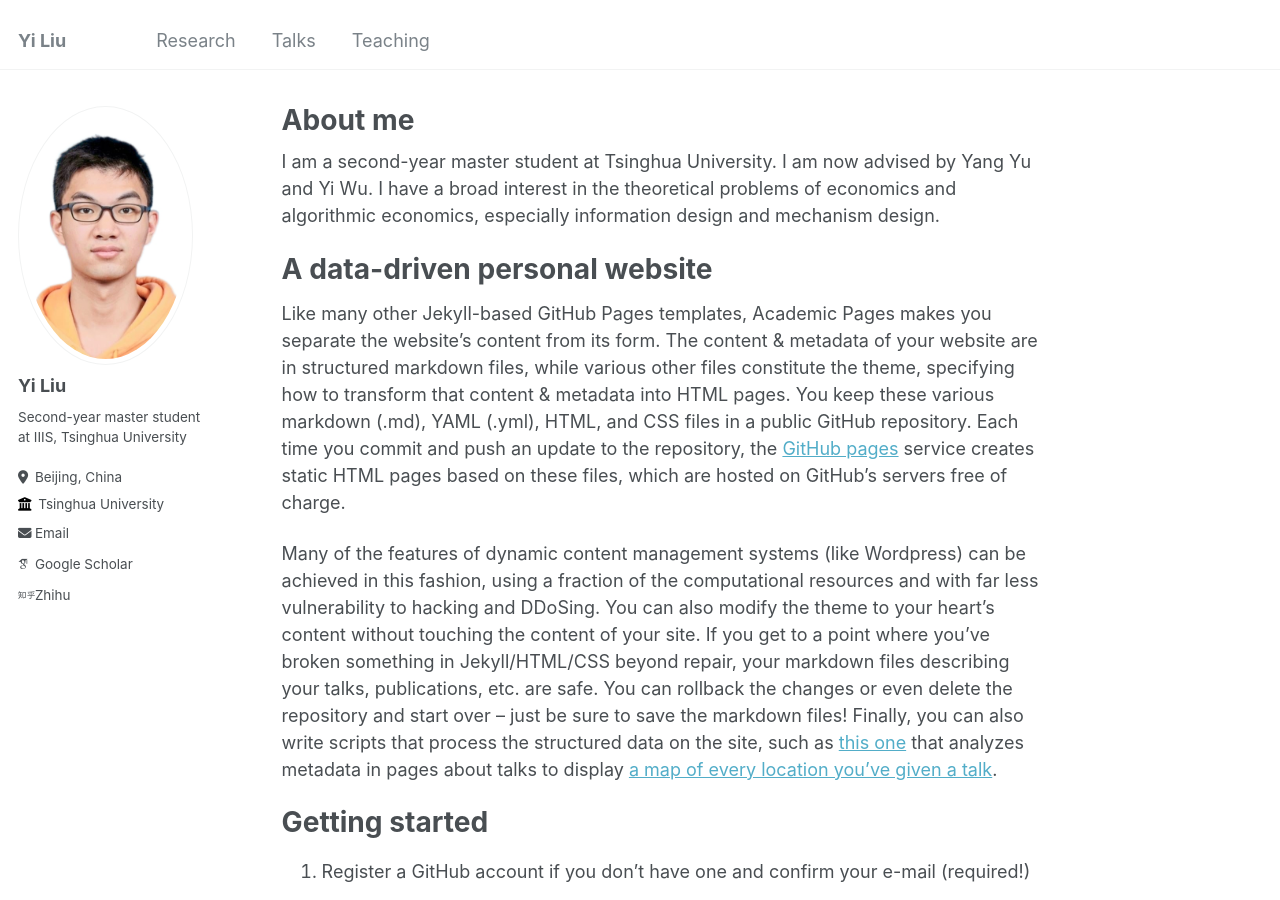
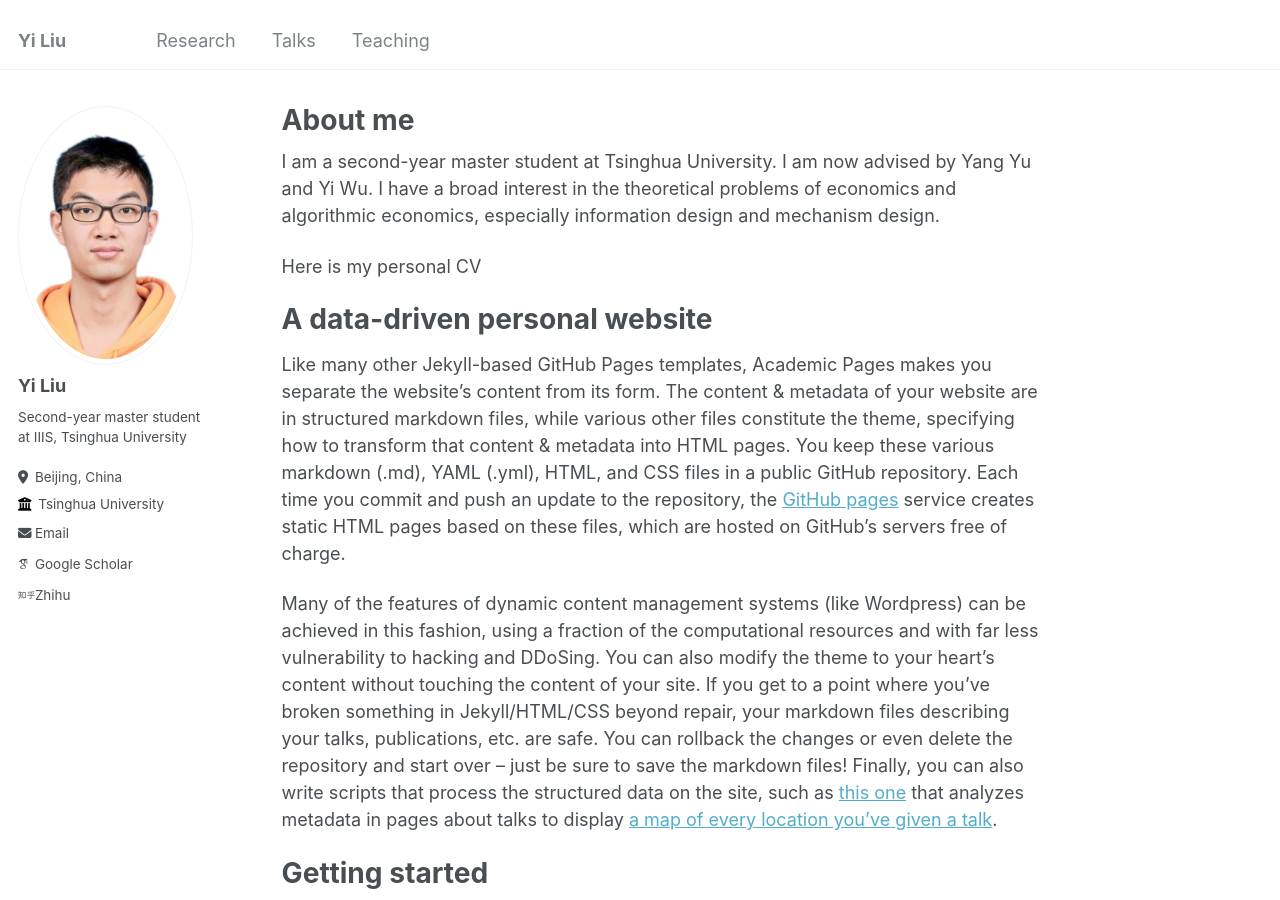
Before and after one commit to Leasy/Leasy.github.io, a Jekyll site: the page built from _pages/about.md, in a window 1280 px wide and 900 px high. Built offline with Jekyll 4.4.1, drawn with Linux system fonts in a browser that asks for light colours; some web fonts are replaced.

Commit message:
Update about.md

```diff
--- a/_pages/about.md
+++ b/_pages/about.md
@@ -8,6 +8,8 @@ redirect_from:
 ---
 
 I am a second-year master student at Tsinghua University. I am now advised by Yang Yu and Yi Wu. I have a broad interest in the theoretical problems of economics and algorithmic economics, especially information design and mechanism design.
+
+Here is my personal CV
 
 A data-driven personal website
 ======
```
